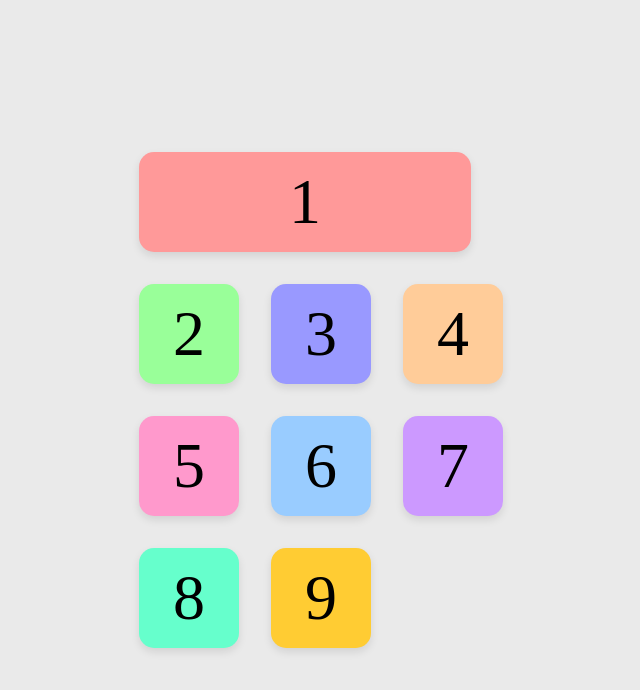
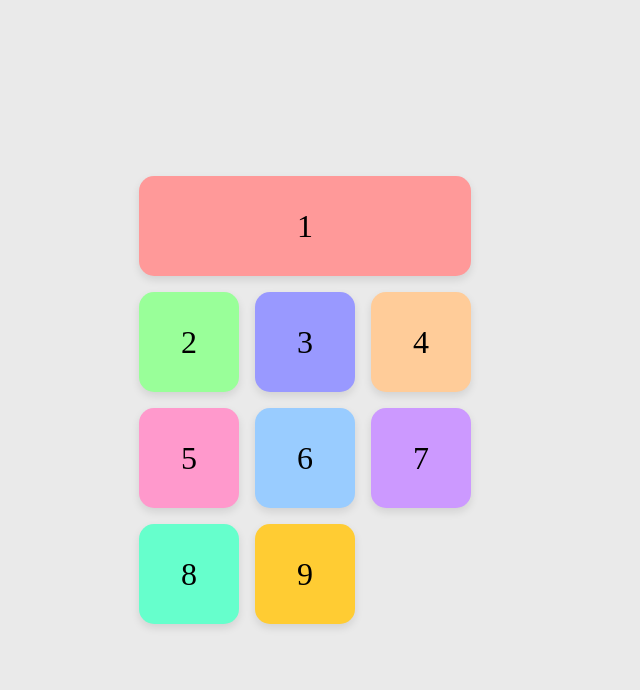
Before and after one commit to vrajp6/UAB-CS-221, a plain HTML site: page Homework/HW6/vypatel.hw6.html in a window 1280 px wide. Shown: the whole page, without its empty margins (335-975 px from the left). Drawn offline with Linux system fonts and the light colour scheme.

Commit message:
size fix

```diff
--- a/Homework/HW6/vypatel.hw6.css
+++ b/Homework/HW6/vypatel.hw6.css
@@ -20,7 +20,7 @@ body {
     grid-template-rows: repeat(3, 1fr);
     grid-auto-flow: dense; /* this will allow the grid to fill in gaps intelligently */
     width: calc(100px * 3 + 2rem);
-    gap: 2rem;
+    gap: 1rem;
 }
 
 .grid-item {
@@ -29,7 +29,7 @@ body {
     display: flex;
     justify-content: center;
     align-items: center;
-    font-size: 4em;
+    font-size: 2em;
     border-radius: 15px; /* Bonus: rounded corners */
     box-shadow: 0 4px 8px rgba(0,0,0,0.1); /* Bonus: shadow effect */
 }
```
